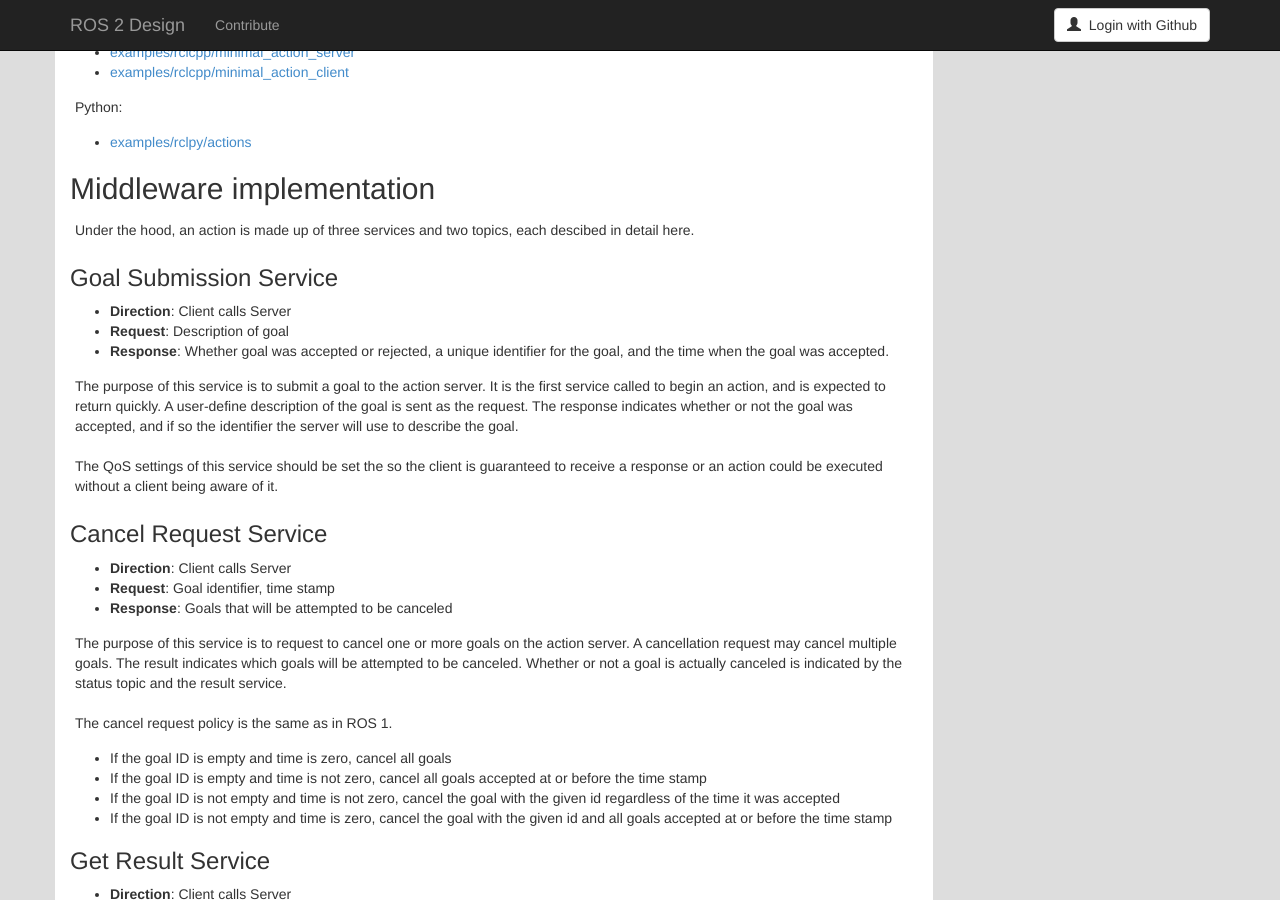
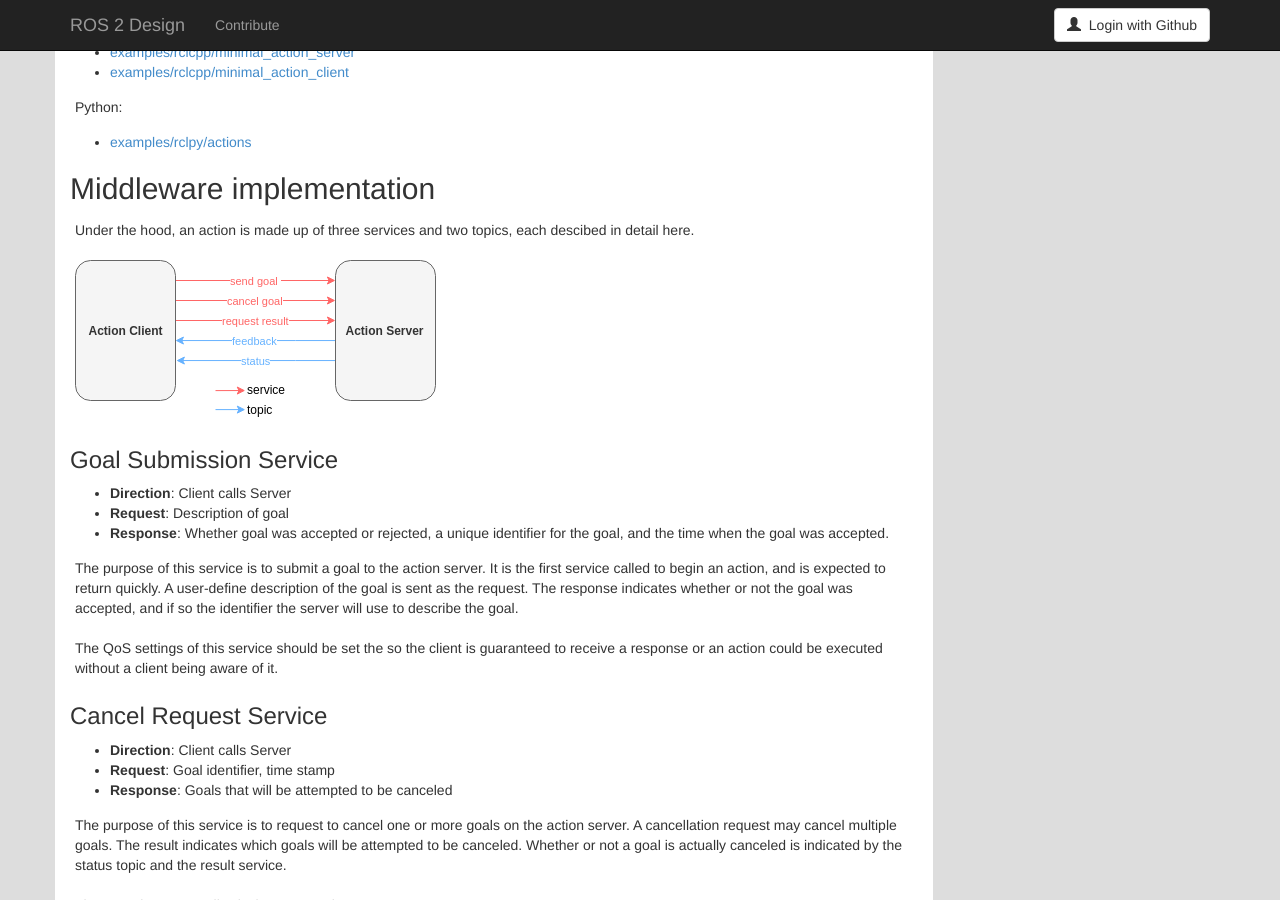
Before and after one commit to ros2/design, a Jekyll site: the page built from articles/actions.md, in a window 1280 px wide and 900 px high, scrolled down 4052 px. Built offline with Jekyll 4.4.1, drawn with Linux system fonts in a browser that asks for light colours; nearby versions of some CDN libraries.

Commit message:
Add actions interaction overview diagram

```diff
--- a/articles/actions.md
+++ b/articles/actions.md
@@ -211,6 +211,8 @@ Python:
 
 Under the hood, an action is made up of three services and two topics, each descibed in detail here.
 
+![Action Client/Server Interaction Overview](../img/actions/interaction_overview.png)
+
 ### Goal Submission Service
 
 * **Direction**: Client calls Server
```
Also changed, not shown: img/actions/interaction_overview.png (added).
